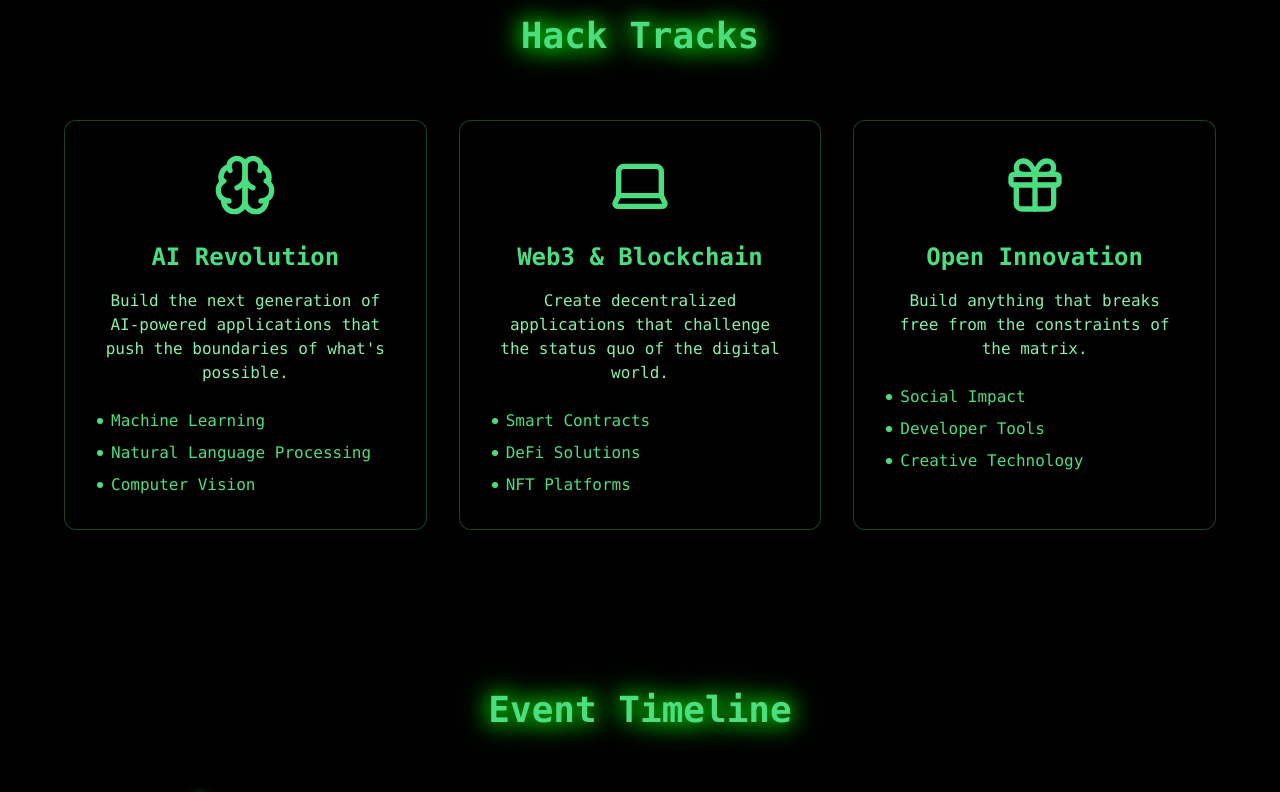
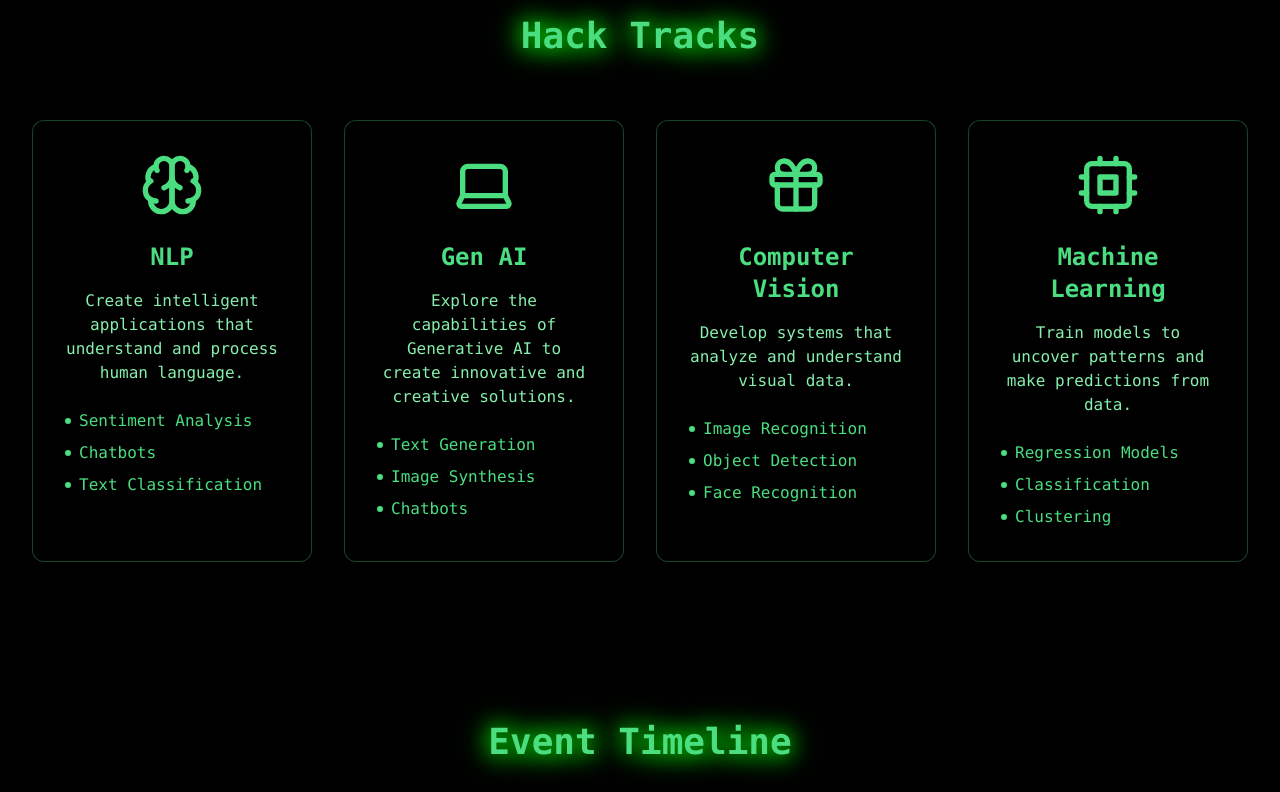
Before and after one commit to InitAi-2024/d2k_3.0, a React (Vite) app in the folder initai-matrix/: page / in a window 1280 px wide. Shown: the part 1600-2392 px from the top of the page. Built offline with nearby package versions, Linux system fonts and the light colour scheme; no server answers.

Commit message:
Update Tracks component: add Cpu icon and enhance track descriptions

```diff
--- a/initai-matrix/src/components/Sponsors.tsx
+++ b/initai-matrix/src/components/Sponsors.tsx
@@ -1,16 +1,15 @@
 import React from "react";
 
-// Inner component for the sponsors content
-const SponsorsContent: React.FC = () => {
-  // Main sponsors for the first row
-  const mainSponsors = [
-    {
+// Sponsor data
+const sponsors = {
+  titleSponsor: {
     tier: "Title Sponsor",
     name: "Title Sponsor",
     image:
       "https://res.cloudinary.com/dk5acaaxg/image/upload/v1741716856/init-ai/p2x8uaez5epvccxhtnmh.png",
     link: "https://www.google.com",
   },
+  associateSponsors: [
     {
       tier: "Associate Partner",
       name: "Associate Partner",
@@ -25,22 +24,13 @@ const SponsorsContent: React.FC = () => {
         "https://res.cloudinary.com/dk5acaaxg/image/upload/v1741697035/init-ai/f9zrcgdiozww4cngxnn9.png",
       link: "https://www.google.com",
     },
-  ];
-
-  // Secondary sponsors for the second row
-  const secondarySponsors = [
+  ],
+  otherSponsors: [
     {
       tier: "Gold Sponsor",
-      name: "Devfolio",
+      name: "Gold Sponsor",
       image:
         "https://res.cloudinary.com/dk5acaaxg/image/upload/v1741717108/init-ai/jkpw3yiz7e4216tvafrn.png",
-      link: "https://www.google.com",
-    },
-    {
-      tier: "Powered By",
-      name: "Powered By",
-      image:
-        "https://res.cloudinary.com/dk5acaaxg/image/upload/v1741697571/init-ai/mck4ih9peqi3p0hya8gk.png",
       link: "https://www.google.com",
     },
     {
@@ -50,46 +40,60 @@ const SponsorsContent: React.FC = () => {
         "https://res.cloudinary.com/dk5acaaxg/image/upload/v1741697193/init-ai/mwc9icnmny4xtmvkfxzc.png",
       link: "https://www.google.com",
     },
-  ];
+  ],
+};
 
+const SponsorsContent: React.FC = () => {
   return (
-    <div className="max-w-7xl mx-auto px-4">
-      <div className="space-y-20">
-        {/* First Row - Main Sponsors */}
-        <div className="space-y-12">
+    <div className="max-w-7xl mx-auto px-4 space-y-12">
+      {/* Title Sponsor */}
+      <div className="space-y-6">
         <h3 className="text-3xl font-bold text-green-400 text-center matrix-glow">
-            Main Sponsors
+          Title Sponsor
         </h3>
-          <div className="grid grid-cols-1 md:grid-cols-3 gap-8 max-w-6xl mx-auto">
-            {mainSponsors.map((sponsor, index) => (
-              <div key={index} className="space-y-4">
-                <h4 className="text-xl font-bold text-green-300 text-center matrix-glow">
+        <div className="max-w-[320px] mx-auto">
+          <a
+            href={sponsors.titleSponsor.link}
+            target="_blank"
+            rel="noopener noreferrer"
+            className="block group relative overflow-hidden transform hover:-translate-y-1 transition-all duration-300 cursor-pointer"
+          >
+            <div className="relative backdrop-blur-md bg-black/30 rounded-lg border border-green-400/30 transition-all duration-300 group-hover:border-green-400/50 group-hover:bg-black/40 shadow-md shadow-black/20 group-hover:shadow-green-400/10 p-5">
+              <div className="relative rounded-md bg-transparent group-hover:shadow-[0_0_30px_rgba(74,222,128,0.3)] transition-all duration-300 aspect-[4/3] flex items-center justify-center">
+                <img
+                  src={sponsors.titleSponsor.image}
+                  alt={sponsors.titleSponsor.name}
+                  className="w-full h-full object-contain transition-transform duration-300 group-hover:scale-105 filter brightness-110 contrast-125"
+                />
+              </div>
+            </div>
+          </a>
+        </div>
+      </div>
+
+      {/* Associate Sponsors */}
+      <div className="space-y-6">
+        <h3 className="text-3xl font-bold text-green-400 text-center matrix-glow">
+          Associate Sponsors
+        </h3>
+        <div className="grid grid-cols-2 gap-10">
+          {sponsors.associateSponsors.map((sponsor) => (
+            <div key={sponsor.name} className="max-w-[320px] mx-auto">
+              <h4 className="text-base font-bold text-green-300 text-center matrix-glow">
                 {sponsor.tier}
               </h4>
               <a
                 href={sponsor.link}
                 target="_blank"
                 rel="noopener noreferrer"
-                  className="block group relative overflow-hidden transform hover:-translate-y-2 transition-all duration-300 cursor-pointer"
+                className="block group relative overflow-hidden transform hover:-translate-y-1 transition-all duration-300 cursor-pointer"
               >
-                  <div
-                    className="relative backdrop-blur-md bg-black/30 rounded-xl
-                                border border-green-400/30 transition-all duration-300
-                                group-hover:border-green-400/50 group-hover:bg-black/40
-                              shadow-lg shadow-black/20 group-hover:shadow-green-400/10 p-4"
-                  >
-                    <div
-                      className="relative rounded-lg
-                                bg-transparent
-                                  group-hover:shadow-[0_0_30px_rgba(74,222,128,0.2)]
-                                transition-all duration-300 aspect-[3/2] flex items-center justify-center"
-                    >
+                <div className="relative backdrop-blur-md bg-black/30 rounded-lg border border-green-400/30 transition-all duration-300 group-hover:border-green-400/50 group-hover:bg-black/40 shadow-md shadow-black/20 group-hover:shadow-green-400/10 p-5">
+                  <div className="relative rounded-md bg-transparent group-hover:shadow-[0_0_30px_rgba(74,222,128,0.3)] transition-all duration-300 aspect-[4/3] flex items-center justify-center">
                     <img
                       src={sponsor.image}
                       alt={sponsor.name}
-                        className="w-full h-full object-contain
-                                 transition-transform duration-300 group-hover:scale-105
-                                 filter brightness-110 contrast-125"
+                      className="w-full h-full object-contain transition-transform duration-300 group-hover:scale-105 filter brightness-110 contrast-125"
                     />
                   </div>
                 </div>
@@ -99,41 +103,29 @@ const SponsorsContent: React.FC = () => {
         </div>
       </div>
 
-        {/* Second Row - Secondary Sponsors */}
-        <div className="space-y-12">
+      {/* Gold and Silver Sponsors */}
+      <div className="space-y-6">
         <h3 className="text-3xl font-bold text-green-400 text-center matrix-glow">
           Partners & Supporters
         </h3>
-          <div className="grid grid-cols-1 md:grid-cols-3 gap-8 max-w-6xl mx-auto">
-            {secondarySponsors.map((sponsor, index) => (
-              <div key={index} className="space-y-4">
-                <h4 className="text-xl font-bold text-green-300 text-center matrix-glow">
+        <div className="grid grid-cols-2 gap-10">
+          {sponsors.otherSponsors.map((sponsor) => (
+            <div key={sponsor.name} className="max-w-[320px] mx-auto">
+              <h4 className="text-base font-bold text-green-300 text-center matrix-glow">
                 {sponsor.tier}
               </h4>
               <a
                 href={sponsor.link}
                 target="_blank"
                 rel="noopener noreferrer"
-                  className="block group relative overflow-hidden transform hover:-translate-y-2 transition-all duration-300 cursor-pointer"
+                className="block group relative overflow-hidden transform hover:-translate-y-1 transition-all duration-300 cursor-pointer"
               >
-                  <div
-                    className="relative backdrop-blur-md bg-black/30 rounded-xl
-                            border border-green-400/30 transition-all duration-300
-                            group-hover:border-green-400/50 group-hover:bg-black/40
-                            shadow-lg shadow-black/20 group-hover:shadow-green-400/10 p-4"
-                  >
-                    <div
-                      className="relative rounded-lg
-                              bg-transparent
-                              group-hover:shadow-[0_0_30px_rgba(74,222,128,0.2)]
-                              transition-all duration-300 aspect-video flex items-center justify-center"
-                    >
+                <div className="relative backdrop-blur-md bg-black/30 rounded-lg border border-green-400/30 transition-all duration-300 group-hover:border-green-400/50 group-hover:bg-black/40 shadow-md shadow-black/20 group-hover:shadow-green-400/10 p-5">
+                  <div className="relative rounded-md bg-transparent group-hover:shadow-[0_0_30px_rgba(74,222,128,0.3)] transition-all duration-300 aspect-[4/3] flex items-center justify-center">
                     <img
                       src={sponsor.image}
                       alt={sponsor.name}
-                        className="w-full h-full object-contain
-                             transition-transform duration-300 group-hover:scale-105
-                             filter brightness-110 contrast-125"
+                      className="w-full h-full object-contain transition-transform duration-300 group-hover:scale-105 filter brightness-110 contrast-125"
                     />
                   </div>
                 </div>
@@ -143,16 +135,14 @@ const SponsorsContent: React.FC = () => {
         </div>
       </div>
     </div>
-    </div>
   );
 };
 
-// Main Sponsors component that includes the section container
 const Sponsors: React.FC = () => {
   return (
-    <section id="sponsors" className="relative z-10 py-20 bg-black/80">
+    <section id="sponsors" className="relative z-10 py-16 bg-black/80">
       <div className="container mx-auto px-4">
-        <h2 className="text-4xl font-bold mb-16 text-center matrix-glow">
+        <h2 className="text-4xl font-bold mb-12 text-center matrix-glow">
           Our Sponsors
         </h2>
         <SponsorsContent />
--- a/initai-matrix/src/components/Tracks.tsx
+++ b/initai-matrix/src/components/Tracks.tsx
@@ -1,5 +1,5 @@
 import React from 'react';
-import { Brain, Laptop, Gift } from 'lucide-react';
+import { Brain, Laptop, Gift, Cpu } from 'lucide-react';
 
 const Tracks: React.FC = () => {
   return (
@@ -8,36 +8,39 @@ const Tracks: React.FC = () => {
         <h2 className="text-4xl font-bold mb-16 text-center matrix-glow">
           Hack Tracks
         </h2>
-        <div className="grid grid-cols-1 md:grid-cols-3 gap-8 max-w-6xl mx-auto">
+        <div className="grid grid-cols-1 md:grid-cols-4 gap-8 max-w-7xl mx-auto">
           {[
             {
               icon: <Brain className="w-16 h-16 mb-6" />,
-              title: "AI Revolution",
+              title: "NLP",
               description:
-                "Build the next generation of AI-powered applications that push the boundaries of what's possible.",
+                "Create intelligent applications that understand and process human language.",
               items: [
-                "Machine Learning",
-                "Natural Language Processing",
-                "Computer Vision",
+                "Sentiment Analysis",
+                "Chatbots",
+                "Text Classification",
               ],
             },
             {
               icon: <Laptop className="w-16 h-16 mb-6" />,
-              title: "Web3 & Blockchain",
+              title: "Gen AI",
               description:
-                "Create decentralized applications that challenge the status quo of the digital world.",
-              items: ["Smart Contracts", "DeFi Solutions", "NFT Platforms"],
+                "Explore the capabilities of Generative AI to create innovative and creative solutions.",
+              items: ["Text Generation", "Image Synthesis", "Chatbots"],
             },
             {
               icon: <Gift className="w-16 h-16 mb-6" />,
-              title: "Open Innovation",
+              title: "Computer Vision",
               description:
-                "Build anything that breaks free from the constraints of the matrix.",
-              items: [
-                "Social Impact",
-                "Developer Tools",
-                "Creative Technology",
-              ],
+                "Develop systems that analyze and understand visual data.",
+              items: ["Image Recognition", "Object Detection", "Face Recognition"],
+            },
+            {
+              icon: <Cpu className="w-16 h-16 mb-6" />,
+              title: "Machine Learning",
+              description:
+                "Train models to uncover patterns and make predictions from data.",
+              items: ["Regression Models", "Classification", "Clustering"],
             },
           ].map((track, index) => (
             <div
```
Lines whose indentation alone changed are shown as unchanged.
